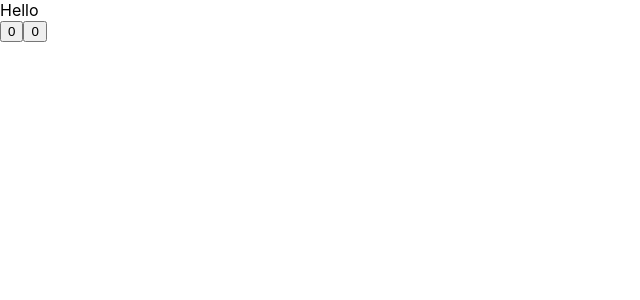
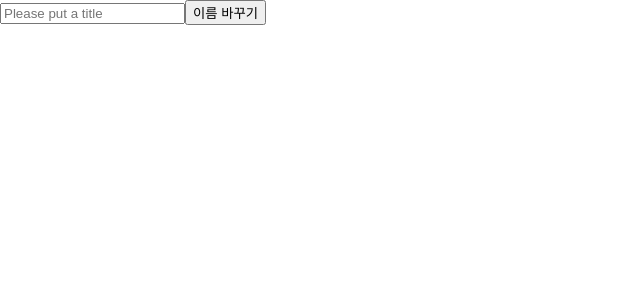
Before and after one commit to oreoTaste/react-hooks, a React (Create React App) app: page / in a window 1280 px wide. Shown: the top 300 px of the page, without its empty margins (0-640 px from the left). Built offline with nearby package versions, Linux system fonts and the light colour scheme.

Commit message:
2.1 useTitle

```diff
--- a/src/App.js
+++ b/src/App.js
@@ -1,30 +1,28 @@
 import React, { useEffect, useState } from "react";
 
+const useTitle = (initialTitle) => {
+  const [title, setTitle] = useState(initialTitle);
+  const updateTitle = () => {
+    const htmlTitle = document.querySelector("title");
+    htmlTitle.innerText = title;
+  };
+  useEffect(updateTitle, [title]);
+  return setTitle;
+};
+
 const App = () => {
-  const DidMount = () => {
-    console.log("Component Did Mount!");
-  };
-  useEffect(DidMount, []);
-
-  const [num1, setNum1] = useState(0);
-  const [num2, setNum2] = useState(0);
-
+  const titleUpdater = useTitle("Loading...");
+  // setTimeout(() => titleUpdater("Home"), 3000);
   return (
     <>
-      <div>Hello</div>
+      <input placeholder="Please put a title" />
       <button
         onClick={() => {
-          setNum1(num1 + 1);
+          const inputValue = document.querySelector("input").value;
+          titleUpdater(inputValue);
         }}
       >
-        {num1}
-      </button>
-      <button
-        onClick={() => {
-          setNum2(num2 + 1);
-        }}
-      >
-        {num2}
+        이름 바꾸기
       </button>
     </>
   );
```
